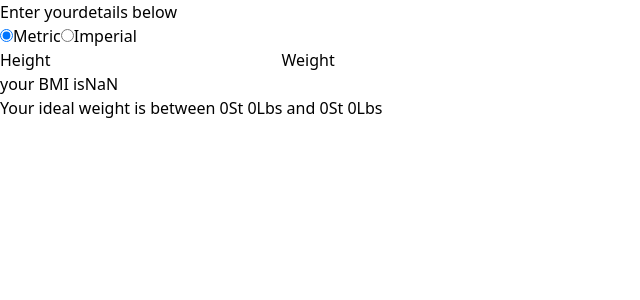
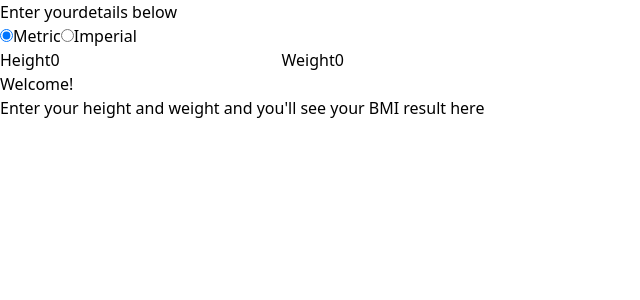
Before and after one commit to nathan-bark/bmi-calculator, a React (Vite) app: page / in a window 1280 px wide. Shown: the top 300 px of the page, without its empty margins (0-640 px from the left). Built offline with nearby package versions, Linux system fonts and the light colour scheme.

Commit message:
Added Bmi Validation  and 0 to empty input field

```diff
--- a/src/components/CalculatorForm/CalculatorForm.component.jsx
+++ b/src/components/CalculatorForm/CalculatorForm.component.jsx
@@ -7,8 +7,11 @@ const CalculatorForm = () => {
   const [system, setSystem] = useState("metric");
   const [height, setHeight] = useState(0);
   const [weight, setWeight] = useState(0);
+  const [bodyMassIndex, setBodyMassIndex] = useState(0);
   const [minWeight, setMinWeight] = useState(0);
   const [maxWeight, setMaxWeight] = useState(0);
+
+  const isBMIValid = !isNaN(bodyMassIndex) && bodyMassIndex > 10;
 
   const handleSystemChange = (event) => {
     setSystem(event.target.value);
@@ -17,7 +20,7 @@ const CalculatorForm = () => {
   const metricBMI = (heightInput, weightInput) => {
     const bmi = weightInput / (heightInput * heightInput);
 
-    return Number(bmi.toFixed(1));
+    setBodyMassIndex(Number(bmi.toFixed(1)));
   };
 
   const metricWeightRange = (rangeHeight) => {
@@ -28,9 +31,9 @@ const CalculatorForm = () => {
     setMaxWeight(upperWeight.toFixed(1));
   };
 
-  const ImperialBMI = (heightInput, weightInput) => {
+  const imperialBMI = (heightInput, weightInput) => {
     const bmi = 703 * (weightInput / (heightInput * heightInput));
-    return bmi.toFixed(1);
+    setBodyMassIndex(Number(bmi.toFixed(1)));
   };
 
   const ImperialWeightRange = (rangeHeight) => {
@@ -44,20 +47,22 @@ const CalculatorForm = () => {
 
   const poundsToStones = (pounds) => {
     return Math.floor(pounds / 14);
-  }
+  };
 
   const remainderPounds = (pounds) => {
-        const newPounds = pounds % 14;
-        return newPounds.toFixed(0);
-  }
+    const newPounds = pounds % 14;
+    return newPounds.toFixed(0);
+  };
 
   useEffect(() => {
     if (system === "imperial") {
+      imperialBMI(height, weight);
       ImperialWeightRange(height);
     } else {
+      metricBMI(height, weight);
       metricWeightRange(height);
     }
-  }, [height]);
+  }, [height, weight, system]);
 
   return (
     <div>
@@ -89,14 +94,29 @@ const CalculatorForm = () => {
         <ImperialCalculator setHeight={setHeight} setWeight={setWeight} />
       )}
 
-      <p>your BMI is{ImperialBMI(height, weight)}</p>
-
-      <p>
-        Your ideal weight is between {poundsToStones(minWeight)}St {remainderPounds(minWeight)}Lbs and {poundsToStones(maxWeight)}St {remainderPounds(maxWeight)}Lbs
-      </p>
+      {isBMIValid ? (
+        system === "metric" ? (
+          <p>
+            Your BMI is {bodyMassIndex} and your ideal weight is between{" "}
+            {minWeight}kg and {maxWeight}kg
+          </p>
+        ) : (
+          <p>
+            Your BMI is {bodyMassIndex} and your ideal weight is between{" "}
+            {poundsToStones(minWeight)} stone {remainderPounds(minWeight)}lbs
+            and {poundsToStones(maxWeight)} stone {remainderPounds(maxWeight)}
+            lbs
+          </p>
+        )
+      ) : (
+        <div>
+          <h3>Welcome!</h3>
+          <p>
+            Enter your height and weight and you'll see your BMI result here
+          </p>
+        </div>
+      )}
     </div>
-
-    // display metirc form or imperial form based on system variable
   );
 };
 
--- a/src/components/MetricCalculator/MetricCalculator.component.jsx
+++ b/src/components/MetricCalculator/MetricCalculator.component.jsx
@@ -1,12 +1,27 @@
-import React from "react";
+import React, { useState } from "react";
 
-const MetricCalculator = ({  setHeight, setWeight }) => {
+const MetricCalculator = ({ setHeight, setWeight }) => {
+  const [metricHeight, setMetricHeight] = useState(0);
+  const [metricWeight, setMetricWeight] = useState(0);
+
   const handleHeightChange = (event) => {
-    const cmToM = event.target.value / 100;
-    setHeight(Number(cmToM));
+    let value = event.target.value;
+    if (value.length > 1 && value.startsWith("0")) {
+      value = value.substring(1);
+    }
+
+    const cmToM = Number(value) / 100;
+    setMetricHeight(value);
+    setHeight(cmToM);
   };
   const handleWeightChange = (event) => {
-    setWeight(Number(event.target.value));
+    let value = event.target.value;
+
+    if (value.length > 1 && value.startsWith("0")) {
+      value = value.substring(1);
+    }
+    setMetricWeight(value);
+    setWeight(value);
   };
 
   return (
@@ -19,6 +34,7 @@ const MetricCalculator = ({  setHeight, setWeight }) => {
           id="height"
           name="height"
           onChange={handleHeightChange}
+          value={metricHeight}
         />
 
         <label htmlFor="weight">Weight</label>
@@ -28,6 +44,7 @@ const MetricCalculator = ({  setHeight, setWeight }) => {
           id="weight"
           name="weight"
           onChange={handleWeightChange}
+          value={metricWeight}
         />
       </fieldset>
     </div>
```
